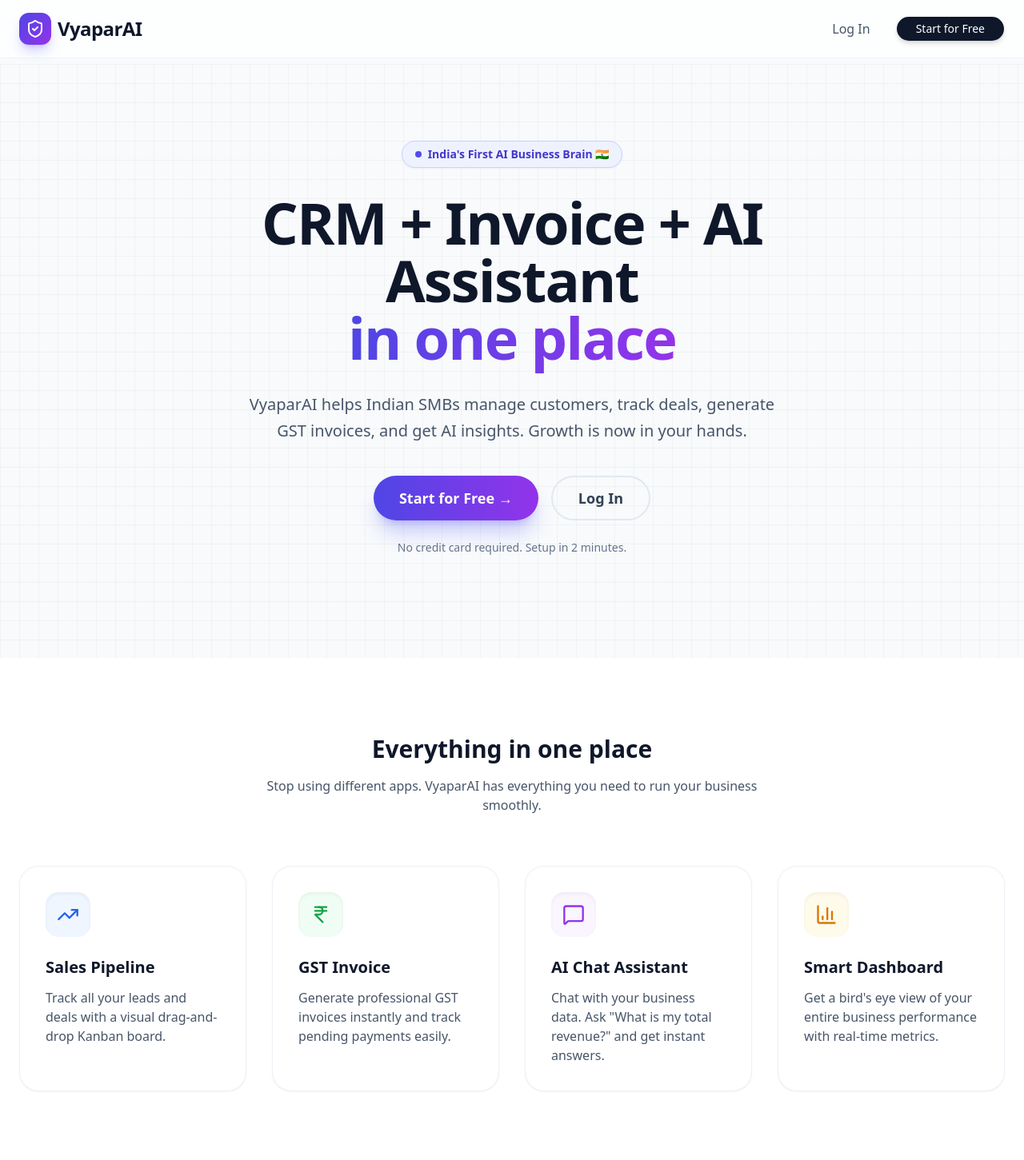
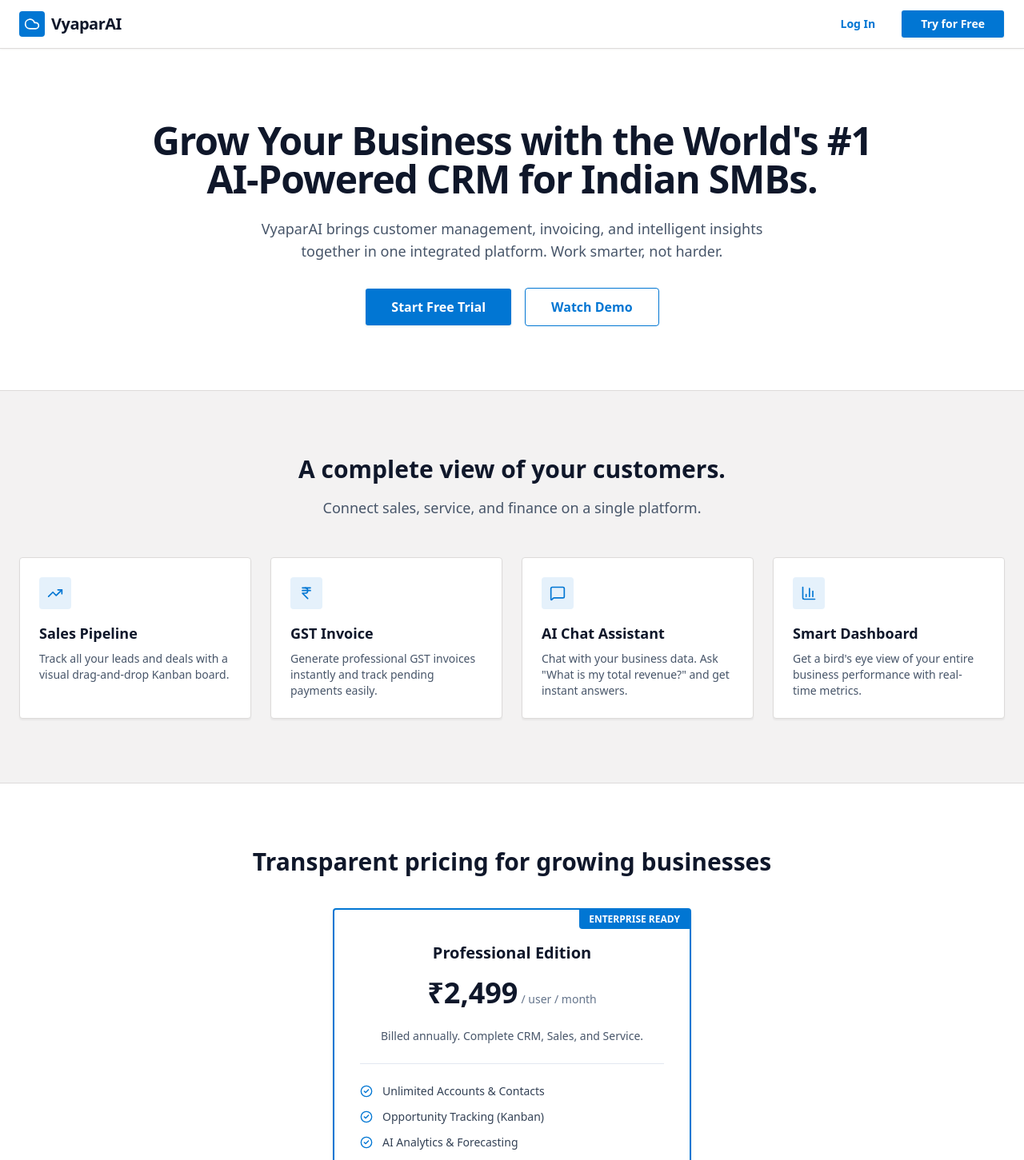
Before and after one commit to Kaushaltiwari27/vyapar-ai, a Next.js app: page / in a window 1280 px wide. Shown: the top 1451 px of the page at 80% size. Built offline with nearby package versions, Linux system fonts and the light colour scheme.

Commit message:
feat: add employee deactivation and redesign landing page to match Salesforce UI

```diff
--- a/app/page.tsx
+++ b/app/page.tsx
@@ -1,26 +1,26 @@
 import Link from "next/link";
-import { ShieldCheck, MessageSquare, IndianRupee, BarChart3, TrendingUp, CheckCircle2 } from "lucide-react";
+import { ShieldCheck, MessageSquare, IndianRupee, BarChart3, TrendingUp, CheckCircle2, Cloud } from "lucide-react";
 import { Button } from "@/components/ui/button";
 
 export default function LandingPage() {
   return (
-    <div className="min-h-screen bg-slate-50 flex flex-col font-sans selection:bg-indigo-100 selection:text-indigo-900">
+    <div className="min-h-screen bg-[#F3F2F2] flex flex-col font-sans selection:bg-[#0176D3] selection:text-white">
       {/* Navigation */}
-      <nav className="fixed w-full z-50 top-0 bg-white/70 backdrop-blur-lg border-b border-slate-200/50 transition-all duration-300">
-        <div className="w-full flex justify-between items-center px-6 py-4 max-w-7xl mx-auto">
+      <nav className="fixed w-full z-50 top-0 bg-white border-b border-[#dddbda] shadow-sm">
+        <div className="w-full flex justify-between items-center px-6 py-3 max-w-7xl mx-auto">
           <div className="flex items-center gap-2">
-            <div className="w-10 h-10 bg-gradient-to-br from-indigo-600 to-purple-600 rounded-xl flex items-center justify-center shadow-lg shadow-indigo-500/30">
-              <ShieldCheck className="text-white w-6 h-6" />
+            <div className="w-8 h-8 bg-[#0176D3] rounded flex items-center justify-center">
+              <Cloud className="text-white w-5 h-5" />
             </div>
-            <span className="text-2xl font-extrabold text-slate-900 tracking-tight">VyaparAI</span>
+            <span className="text-xl font-bold text-slate-900 tracking-tight">VyaparAI</span>
           </div>
           <div className="space-x-4 flex items-center">
-            <Link href="/login" className="text-slate-600 hover:text-indigo-600 font-medium px-4 py-2 transition-colors">
+            <Link href="/login" className="text-[#0176D3] hover:underline font-semibold px-4 py-2 text-sm">
               Log In
             </Link>
             <Link href="/signup">
-              <Button className="bg-slate-900 text-white hover:bg-slate-800 rounded-full px-6 shadow-md transition-transform hover:scale-105">
-                Start for Free
+              <Button className="bg-[#0176D3] text-white hover:bg-[#014486] rounded-[4px] px-6 h-9 font-semibold transition-colors shadow-sm">
+                Try for Free
               </Button>
             </Link>
           </div>
@@ -28,122 +28,108 @@
       </nav>
 
       {/* Hero Section */}
-      <main className="flex-1 pt-20">
-        <section className="relative overflow-hidden pt-24 pb-32">
-          {/* Background mesh and glow */}
-          <div className="absolute inset-0 bg-[linear-gradient(to_right,#80808012_1px,transparent_1px),linear-gradient(to_bottom,#80808012_1px,transparent_1px)] bg-[size:24px_24px]"></div>
-          <div className="absolute left-0 right-0 top-0 -z-10 m-auto h-[310px] w-[310px] rounded-full bg-indigo-500 opacity-20 blur-[100px]"></div>
-          <div className="absolute right-0 bottom-0 -z-10 m-auto h-[250px] w-[250px] rounded-full bg-purple-500 opacity-20 blur-[100px]"></div>
-
-          <div className="max-w-7xl mx-auto px-6 text-center relative z-10">
-            <div className="inline-flex items-center rounded-full border border-indigo-200 bg-indigo-50 px-4 py-1.5 text-sm font-semibold text-indigo-700 mb-8 shadow-sm">
-              <span className="flex h-2 w-2 rounded-full bg-indigo-600 mr-2 animate-pulse"></span>
-              India&apos;s First AI Business Brain 🇮🇳
-            </div>
-
-            <h1 className="text-5xl md:text-7xl font-extrabold tracking-tight text-slate-900 mb-8 max-w-4xl mx-auto leading-tight">
-              CRM + Invoice + AI Assistant <br className="hidden md:block"/>
-              <span className="text-transparent bg-clip-text bg-gradient-to-r from-indigo-600 to-purple-600">
-                in one place
-              </span>
+      <main className="flex-1 pt-14">
+        <section className="bg-white border-b border-[#dddbda] pt-24 pb-20">
+          <div className="max-w-5xl mx-auto px-6 text-center">
+            <h1 className="text-4xl md:text-5xl font-bold tracking-tight text-slate-900 mb-6 leading-tight">
+              Grow Your Business with the World's #1 <br className="hidden md:block"/>
+              AI-Powered CRM for Indian SMBs.
             </h1>
 
-            <p className="text-xl text-slate-600 mb-10 max-w-2xl mx-auto leading-relaxed">
-              VyaparAI helps Indian SMBs manage customers, track deals, generate GST invoices, and get AI insights. Growth is now in your hands.
+            <p className="text-lg text-slate-600 mb-8 max-w-2xl mx-auto">
+              VyaparAI brings customer management, invoicing, and intelligent insights together in one integrated platform. Work smarter, not harder.
             </p>
 
             <div className="flex flex-col sm:flex-row gap-4 justify-center items-center">
               <Link href="/signup">
-                <Button size="lg" className="h-14 px-8 bg-gradient-to-r from-indigo-600 to-purple-600 hover:from-indigo-700 hover:to-purple-700 text-white text-lg font-semibold shadow-xl shadow-indigo-500/30 rounded-full transition-all hover:scale-105 border-0">
-                  Start for Free &rarr;
+                <Button size="lg" className="h-12 px-8 bg-[#0176D3] hover:bg-[#014486] text-white text-base font-semibold rounded-[4px] transition-colors shadow-sm">
+                  Start Free Trial
                 </Button>
               </Link>
               <Link href="/login">
-                <Button size="lg" variant="outline" className="h-14 px-8 border-2 border-slate-200 text-slate-700 hover:text-slate-900 text-lg font-semibold rounded-full hover:bg-slate-50 transition-all">
-                  Log In
+                <Button size="lg" variant="outline" className="h-12 px-8 border-[#0176D3] text-[#0176D3] hover:bg-[#F3F2F2] text-base font-semibold rounded-[4px] transition-colors">
+                  Watch Demo
                 </Button>
               </Link>
             </div>
-
-            <p className="mt-6 text-sm text-slate-500 font-medium">No credit card required. Setup in 2 minutes.</p>
           </div>
         </section>
 
         {/* Features Section */}
-        <section className="py-24 bg-white">
+        <section className="py-20 bg-[#F3F2F2]">
           <div className="max-w-7xl mx-auto px-6">
-            <div className="text-center mb-16">
-              <h2 className="text-3xl font-bold text-slate-900 mb-4">Everything in one place</h2>
-              <p className="text-slate-600 max-w-2xl mx-auto">Stop using different apps. VyaparAI has everything you need to run your business smoothly.</p>
+            <div className="text-center mb-12">
+              <h2 className="text-3xl font-bold text-slate-900 mb-4">A complete view of your customers.</h2>
+              <p className="text-slate-600 max-w-2xl mx-auto text-lg">Connect sales, service, and finance on a single platform.</p>
             </div>
 
-            <div className="grid md:grid-cols-2 lg:grid-cols-4 gap-8">
+            <div className="grid md:grid-cols-2 lg:grid-cols-4 gap-6">
               {/* Feature 1 */}
-              <div className="bg-white p-8 rounded-3xl border border-slate-200/60 shadow-sm hover:shadow-xl hover:-translate-y-1 transition-all duration-300 group">
-                <div className="w-14 h-14 bg-blue-50 text-blue-600 rounded-2xl flex items-center justify-center mb-6 group-hover:scale-110 transition-transform shadow-inner">
-                  <TrendingUp className="w-7 h-7" />
+              <div className="bg-white p-6 rounded-[4px] border border-[#dddbda] shadow-[0_2px_2px_rgba(0,0,0,0.05)] hover:shadow-md transition-shadow">
+                <div className="w-10 h-10 bg-[#0176D3]/10 text-[#0176D3] rounded flex items-center justify-center mb-4">
+                  <TrendingUp className="w-5 h-5" />
                 </div>
-                <h3 className="text-xl font-bold mb-3 text-slate-900">Sales Pipeline</h3>
-                <p className="text-slate-600">Track all your leads and deals with a visual drag-and-drop Kanban board.</p>
+                <h3 className="text-lg font-bold mb-2 text-slate-900">Sales Pipeline</h3>
+                <p className="text-slate-600 text-sm">Track all your leads and deals with a visual drag-and-drop Kanban board.</p>
               </div>
 
               {/* Feature 2 */}
-              <div className="bg-white p-8 rounded-3xl border border-slate-200/60 shadow-sm hover:shadow-xl hover:-translate-y-1 transition-all duration-300 group">
-                <div className="w-14 h-14 bg-green-50 text-green-600 rounded-2xl flex items-center justify-center mb-6 group-hover:scale-110 transition-transform shadow-inner">
-                  <IndianRupee className="w-7 h-7" />
+              <div className="bg-white p-6 rounded-[4px] border border-[#dddbda] shadow-[0_2px_2px_rgba(0,0,0,0.05)] hover:shadow-md transition-shadow">
+                <div className="w-10 h-10 bg-[#0176D3]/10 text-[#0176D3] rounded flex items-center justify-center mb-4">
+                  <IndianRupee className="w-5 h-5" />
                 </div>
-                <h3 className="text-xl font-bold mb-3 text-slate-900">GST Invoice</h3>
-                <p className="text-slate-600">Generate professional GST invoices instantly and track pending payments easily.</p>
+                <h3 className="text-lg font-bold mb-2 text-slate-900">GST Invoice</h3>
+                <p className="text-slate-600 text-sm">Generate professional GST invoices instantly and track pending payments easily.</p>
               </div>
 
               {/* Feature 3 */}
-              <div className="bg-white p-8 rounded-3xl border border-slate-200/60 shadow-sm hover:shadow-xl hover:-translate-y-1 transition-all duration-300 group">
-                <div className="w-14 h-14 bg-purple-50 text-purple-600 rounded-2xl flex items-center justify-center mb-6 group-hover:scale-110 transition-transform shadow-inner">
-                  <MessageSquare className="w-7 h-7" />
+              <div className="bg-white p-6 rounded-[4px] border border-[#dddbda] shadow-[0_2px_2px_rgba(0,0,0,0.05)] hover:shadow-md transition-shadow">
+                <div className="w-10 h-10 bg-[#0176D3]/10 text-[#0176D3] rounded flex items-center justify-center mb-4">
+                  <MessageSquare className="w-5 h-5" />
                 </div>
-                <h3 className="text-xl font-bold mb-3 text-slate-900">AI Chat Assistant</h3>
-                <p className="text-slate-600">Chat with your business data. Ask &quot;What is my total revenue?&quot; and get instant answers.</p>
+                <h3 className="text-lg font-bold mb-2 text-slate-900">AI Chat Assistant</h3>
+                <p className="text-slate-600 text-sm">Chat with your business data. Ask &quot;What is my total revenue?&quot; and get instant answers.</p>
               </div>
 
               {/* Feature 4 */}
-              <div className="bg-white p-8 rounded-3xl border border-slate-200/60 shadow-sm hover:shadow-xl hover:-translate-y-1 transition-all duration-300 group">
-                <div className="w-14 h-14 bg-amber-50 text-amber-600 rounded-2xl flex items-center justify-center mb-6 group-hover:scale-110 transition-transform shadow-inner">
-                  <BarChart3 className="w-7 h-7" />
+              <div className="bg-white p-6 rounded-[4px] border border-[#dddbda] shadow-[0_2px_2px_rgba(0,0,0,0.05)] hover:shadow-md transition-shadow">
+                <div className="w-10 h-10 bg-[#0176D3]/10 text-[#0176D3] rounded flex items-center justify-center mb-4">
+                  <BarChart3 className="w-5 h-5" />
                 </div>
-                <h3 className="text-xl font-bold mb-3 text-slate-900">Smart Dashboard</h3>
-                <p className="text-slate-600">Get a bird&apos;s eye view of your entire business performance with real-time metrics.</p>
+                <h3 className="text-lg font-bold mb-2 text-slate-900">Smart Dashboard</h3>
+                <p className="text-slate-600 text-sm">Get a bird&apos;s eye view of your entire business performance with real-time metrics.</p>
               </div>
             </div>
           </div>
         </section>
 
         {/* Pricing */}
-        <section className="py-24 bg-slate-50 border-t border-slate-100">
+        <section className="py-20 bg-white border-t border-b border-[#dddbda]">
           <div className="max-w-3xl mx-auto px-6 text-center">
-            <h2 className="text-3xl font-bold text-slate-900 mb-12">Simple Pricing, No Hidden Fees</h2>
+            <h2 className="text-3xl font-bold text-slate-900 mb-10">Transparent pricing for growing businesses</h2>
 
-            <div className="bg-white p-10 rounded-3xl border border-slate-200/60 shadow-2xl shadow-indigo-100/50 relative overflow-hidden transform hover:-translate-y-1 transition-all duration-300">
-              <div className="absolute top-0 right-0 bg-gradient-to-r from-indigo-500 to-purple-500 text-white text-xs font-bold px-4 py-1.5 rounded-bl-xl shadow-sm">
-                MOST POPULAR
+            <div className="bg-white p-8 rounded-[4px] border-2 border-[#0176D3] shadow-md relative max-w-md mx-auto">
+              <div className="absolute top-0 right-0 bg-[#0176D3] text-white text-xs font-bold px-3 py-1 rounded-bl-[4px]">
+                ENTERPRISE READY
               </div>
-              <h3 className="text-2xl font-bold text-slate-900 mb-2">Vyapar Pro</h3>
-              <div className="text-5xl font-extrabold text-transparent bg-clip-text bg-gradient-to-r from-indigo-600 to-purple-600 mb-6 mt-4">
-                ₹2,499<span className="text-lg text-slate-500 font-medium">/month</span>
+              <h3 className="text-xl font-bold text-slate-900 mb-2 mt-2">Professional Edition</h3>
+              <div className="text-4xl font-bold text-slate-900 mb-6 mt-4">
+                ₹2,499<span className="text-sm text-slate-500 font-medium ml-1">/ user / month</span>
               </div>
-              <p className="text-slate-600 mb-8 pb-8 border-b border-slate-100">Everything included. No extra charges.</p>
+              <p className="text-slate-600 mb-6 pb-6 border-b border-slate-200 text-sm">Billed annually. Complete CRM, Sales, and Service.</p>
 
-              <ul className="space-y-4 text-left max-w-sm mx-auto mb-10">
-                {['Unlimited Invoices & Customers', 'Advanced CRM & Kanban Board', 'AI Chat Assistant', 'Priority Support'].map((feature, i) => (
-                  <li key={i} className="flex items-center gap-3">
-                    <CheckCircle2 className="w-5 h-5 text-indigo-500 flex-shrink-0" />
-                    <span className="text-slate-700 font-medium">{feature}</span>
+              <ul className="space-y-3 text-left mb-8">
+                {['Unlimited Accounts & Contacts', 'Opportunity Tracking (Kanban)', 'AI Analytics & Forecasting', '24/7 Enterprise Support'].map((feature, i) => (
+                  <li key={i} className="flex items-center gap-3 text-sm">
+                    <CheckCircle2 className="w-4 h-4 text-[#0176D3] flex-shrink-0" />
+                    <span className="text-slate-700">{feature}</span>
                   </li>
                 ))}
               </ul>
 
               <Link href="/signup">
-                <Button size="lg" className="w-full h-14 bg-slate-900 hover:bg-slate-800 text-white text-lg font-semibold rounded-full shadow-lg transition-transform hover:scale-105">
-                  Start Your Free Trial
+                <Button className="w-full h-10 bg-[#0176D3] hover:bg-[#014486] text-white font-semibold rounded-[4px] transition-colors">
+                  Try for Free
                 </Button>
               </Link>
             </div>
@@ -152,14 +138,18 @@
       </main>
 
       {/* Footer */}
-      <footer className="bg-white border-t border-slate-200 py-10">
+      <footer className="bg-[#032D60] text-white py-12">
         <div className="max-w-7xl mx-auto px-6 flex flex-col md:flex-row justify-between items-center gap-4">
           <div className="flex items-center gap-2">
-            <ShieldCheck className="text-indigo-600 w-5 h-5" />
-            <span className="font-bold text-slate-900">VyaparAI</span>
+            <Cloud className="text-white w-6 h-6" />
+            <span className="font-bold text-lg">VyaparAI</span>
           </div>
-          <p className="text-slate-500 font-medium">Made with ❤️ for Indian SMBs</p>
-          <div className="text-slate-400 text-sm">&copy; {new Date().getFullYear()} VyaparAI. All rights reserved.</div>
+          <div className="flex gap-6 text-sm text-slate-300">
+            <a href="#" className="hover:text-white hover:underline">Privacy</a>
+            <a href="#" className="hover:text-white hover:underline">Terms of Service</a>
+            <a href="#" className="hover:text-white hover:underline">Contact</a>
+          </div>
+          <div className="text-slate-400 text-sm">&copy; {new Date().getFullYear()} VyaparAI, Inc. All rights reserved.</div>
         </div>
       </footer>
     </div>
```
Also changed, not shown: app/(dashboard)/employees/page.tsx (+19 -1 lines), components/hrms/EmployeeTable.tsx (+8 -4 lines).
